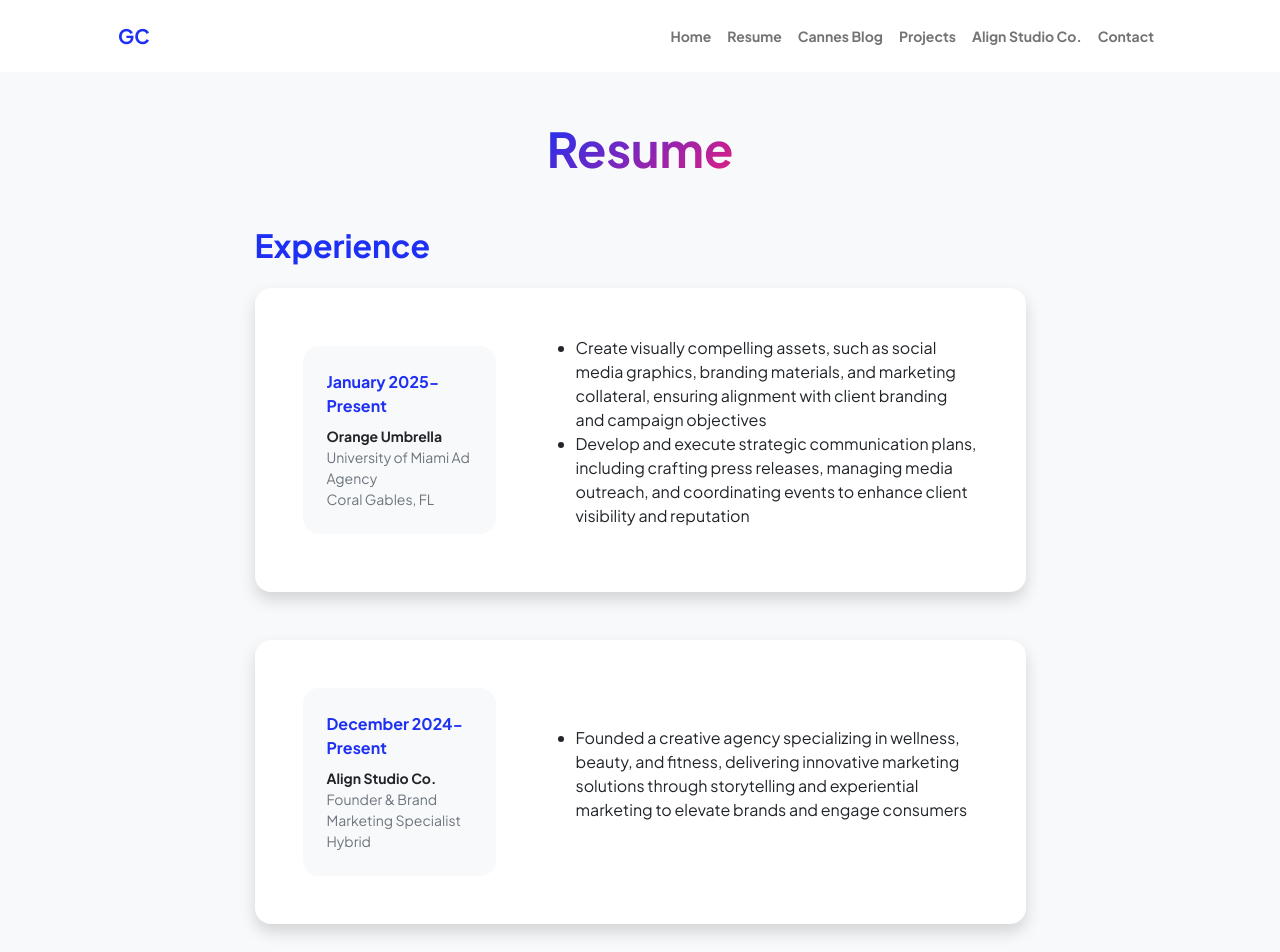
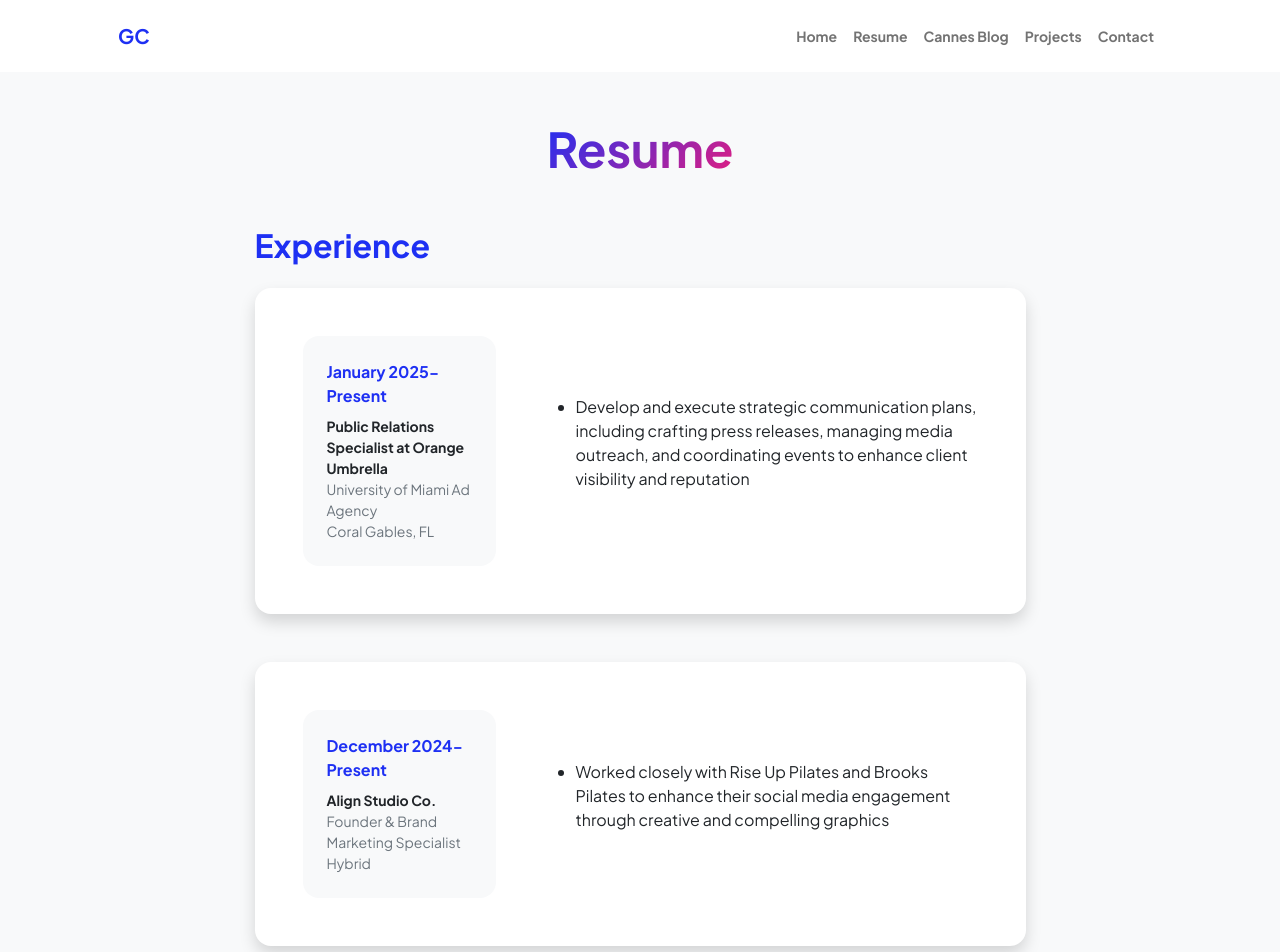
Before and after one commit to GracieCrutchfield/graciecrutchfield.github.io, a website: page resume.html in a window 1280 px wide. Shown: the top 952 px of the page. Drawn offline with nearby package versions, Linux system fonts and the light colour scheme.

Commit message:
Add files via upload

```diff
--- a/resume.html
+++ b/resume.html
@@ -30,7 +30,6 @@
                             <li class="nav-item"><a class="nav-link" href="resume.html">Resume</a></li>
                             <li class="nav-item"><a class="nav-link" href="photoGallery.html">Cannes Blog</a></li>
                             <li class="nav-item"><a class="nav-link" href="projects.html">Projects</a></li>
-                            <li class="nav-item"><a class="nav-link" href="alignstudioco.html">Align Studio Co.</a></li>
                             <li class="nav-item"><a class="nav-link" href="contact.html">Contact</a></li>
                         </ul>
                     </div>
@@ -56,13 +55,12 @@
                                         <div class="col text-center text-lg-start mb-4 mb-lg-0">
                                             <div class="bg-light p-4 rounded-4">
                                                 <div class="text-primary fw-bolder mb-2">January 2025-Present</div>
-                                                <div class="small fw-bolder">Orange Umbrella</div>
+                                                <div class="small fw-bolder">Public Relations Specialist at Orange Umbrella</div>
                                                 <div class="small text-muted">University of Miami Ad Agency</div>
                                                 <div class="small text-muted">Coral Gables, FL</div>
                                             </div>
                                         </div>
                                         <div class="col-lg-8"><div><ul>
-                                            <li>Create visually compelling assets, such as social media graphics, branding materials, and marketing collateral, ensuring alignment with client branding and campaign objectives</li>
                                             <li>Develop and execute strategic communication plans, including crafting press releases, managing media outreach, and coordinating events to enhance client visibility and reputation</li>
 
                                         </ul>
@@ -85,8 +83,7 @@
                                             </div>
                                         </div>
                                         <div class="col-lg-8"><div><ul>
-                                            <li>Founded a creative agency specializing in wellness, beauty, and fitness, delivering innovative marketing solutions through storytelling and experiential marketing to elevate brands and engage consumers
-
+<li>Worked closely with Rise Up Pilates and Brooks Pilates to enhance their social media engagement through creative and compelling graphics</li>
                                         </ul>
                                           </div></div>
                                     </div>
```
Also changed, not shown: blog.html (+0 -1 lines), index.html (+2 -3 lines), photoGallery.html (+0 -1 lines), projects.html (+0 -1 lines), topCampaigns.html (+0 -1 lines), tripTips.html (+0 -1 lines).
